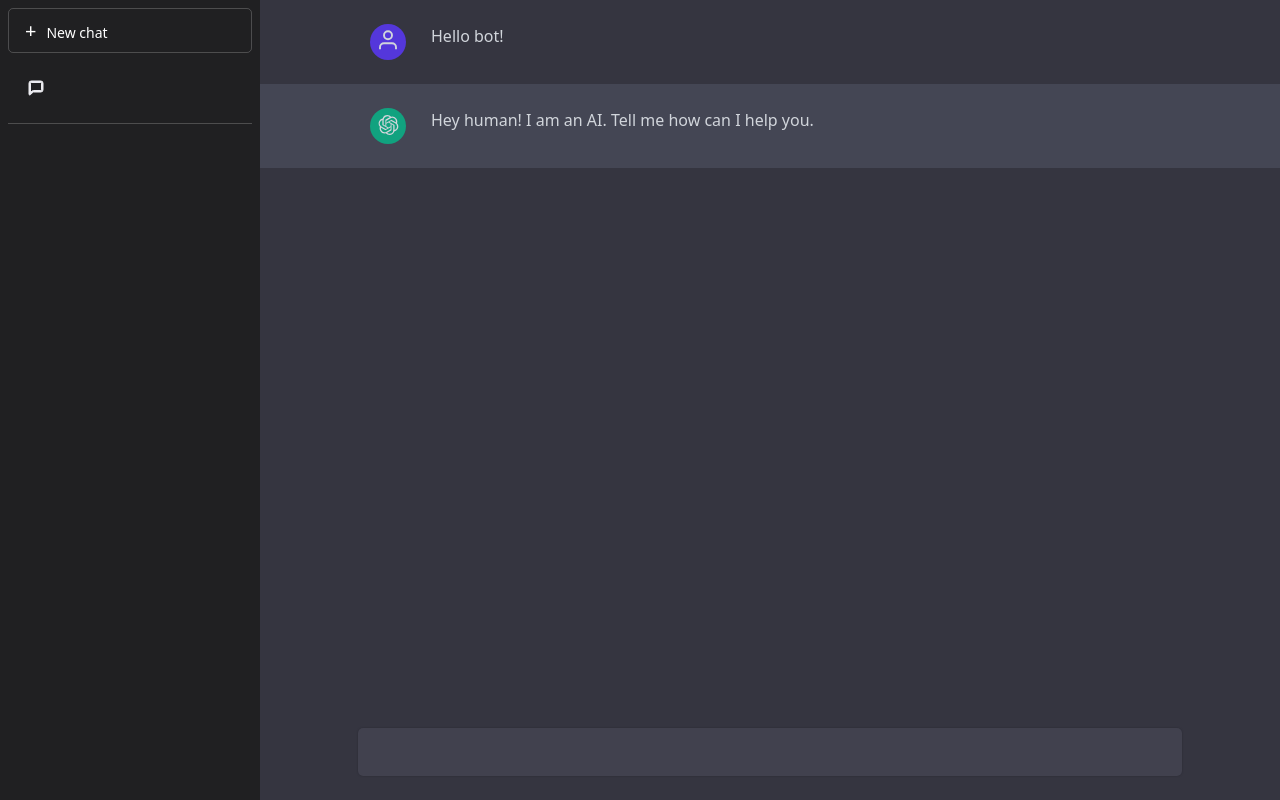
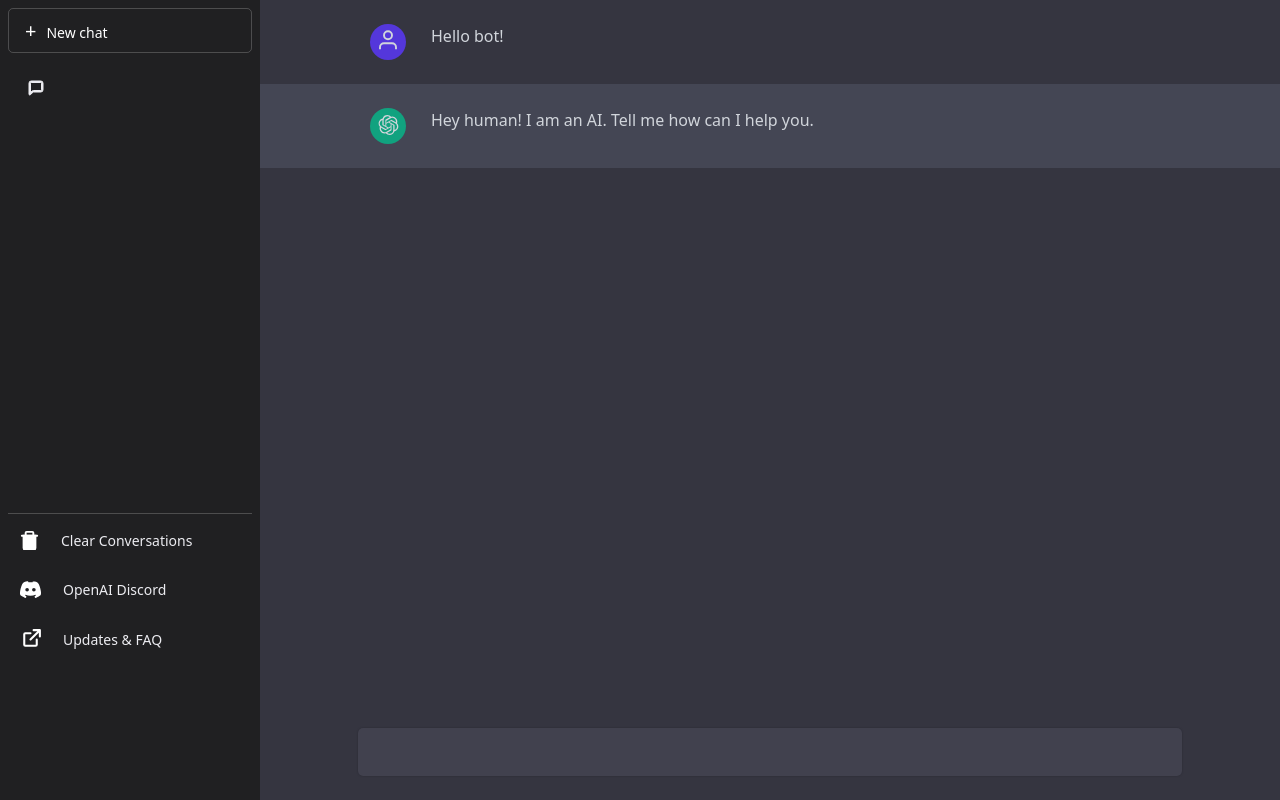
Before and after one commit to creative2113/react-chatGPT-project, a React (Create React App) app in the folder client/: page / in a window 1280 px wide. Built offline with nearby package versions, Linux system fonts and the light colour scheme.

Commit message:
feat: add nav links - add open AI discord link, updates and FAQ link - allow all conversations clear

```diff
--- a/client/src/App.css
+++ b/client/src/App.css
@@ -44,13 +44,16 @@ nav {
 .navPromptWrapper {
   border-bottom: 1px solid #ffffff33;
   padding: 10px;
+  height: 55vh;
+  overflow-y: auto;
 }
 .navPrompt {
   display: flex;
   align-items: center;
   padding: 10px;
-  column-gap: 5px;
+  column-gap: 20px;
   margin: 5px 0;
+  text-align: left;
 }
 .navPrompt p {
   font-size: 14px;
--- a/client/src/App.js
+++ b/client/src/App.js
@@ -6,6 +6,7 @@ import NewChat from "./components/NewChat";
 import NavPrompt from "./components/NavPrompt";
 import Loading from "./components/Loading";
 import Error from "./components/Error";
+import NavLinks from "./components/NavLink";
 
 function App() {
   const [showMenu, setShowMenu] = useState(false);
@@ -103,6 +104,98 @@ function App() {
               )
           )}
         </div>
+        {chatLog.length > 0 && (
+          <NavLinks
+            svg={
+              <svg
+                fill="#fff"
+                viewBox="0 0 24 24"
+                data-name="Flat Line"
+                xmlns="http://www.w3.org/2000/svg"
+                className="icon flat-line"
+                stroke="#fff"
+                width={23}
+                height={23}
+              >
+                <path
+                  d="M5 8h13a1 1 0 0 1 1 1v10a1 1 0 0 1-1 1H5V8Z"
+                  transform="rotate(90 12 14)"
+                  style={{
+                    fill: "#fff202022",
+                    strokeWidth: 2,
+                  }}
+                />
+                <path
+                  d="M16 7V4a1 1 0 0 0-1-1H9a1 1 0 0 0-1 1v3"
+                  style={{
+                    fill: "none",
+                    stroke: "#fff202022000000",
+                    strokeLinecap: "round",
+                    strokeLinejoin: "round",
+                    strokeWidth: 2,
+                  }}
+                />
+                <path
+                  data-name="primary"
+                  d="M10 11v6m4-6v6M4 7h16m-2 13V7H6v13a1 1 0 0 0 1 1h10a1 1 0 0 0 1-1Z"
+                  style={{
+                    fill: "none",
+                    stroke: "#fff202022000000",
+                    strokeLinecap: "round",
+                    strokeLinejoin: "round",
+                    strokeWidth: 2,
+                  }}
+                />
+              </svg>
+            }
+            text="Clear Conversations"
+            setChatLog={setChatLog}
+          />
+        )}
+        <NavLinks
+          svg={
+            <svg
+              viewBox="0 0 24 24"
+              xmlns="http://www.w3.org/2000/svg"
+              fill="#fff"
+              stroke="#fff"
+              width={25}
+              height={25}
+            >
+              <title>{"discord_fill"}</title>
+              <g stroke="none" fill="none" fillRule="evenodd">
+                <path d="M24 0v24H0V0h24ZM12.593 23.258l-.011.002-.071.035-.02.004-.014-.004-.071-.035c-.01-.004-.019-.001-.024.005l-.004.01-.017.428.005.02.01.013.104.074.015.004.012-.004.104-.074.012-.016.004-.017-.017-.427c-.002-.01-.009-.017-.017-.018Zm.265-.113-.013.002-.185.093-.01.01-.003.011.018.43.005.012.008.007.201.093c.012.004.023 0 .029-.008l.004-.014-.034-.614c-.003-.012-.01-.02-.02-.022Zm-.715.002a.023.023 0 0 0-.027.006l-.006.014-.034.614c0 .012.007.02.017.024l.015-.002.201-.093.01-.008.004-.011.017-.43-.003-.012-.01-.01-.184-.092Z" />
+                <path
+                  d="M15.003 4c.744 0 1.53.26 2.25.547l.527.216c1.26.528 1.968 1.636 2.517 2.853.891 1.975 1.51 4.608 1.724 6.61.102.95.127 1.906-.056 2.549-.197.687-.867 1.173-1.518 1.555l-.322.183-.334.186c-.172.096-.349.191-.525.284l-.522.27-.717.357-.577.284a1 1 0 1 1-.894-1.788l.79-.39-.58-.609c-1.39.57-3.027.893-4.766.893-1.739 0-3.376-.322-4.766-.893l-.58.608.793.39a1 1 0 1 1-.894 1.79l-.544-.27c-.402-.2-.805-.398-1.203-.607l-.928-.505-.321-.183c-.651-.382-1.322-.868-1.518-1.555-.184-.643-.158-1.598-.057-2.55.214-2.001.833-4.634 1.724-6.609.549-1.217 1.257-2.325 2.517-2.853C7.059 4.413 8.072 4 9 4c.603 0 1.077.555.99 1.147A13.65 13.65 0 0 1 12 5c.691 0 1.366.05 2.014.148A1.012 1.012 0 0 1 15.004 4ZM8.75 10.5a1.75 1.75 0 1 0 0 3.5 1.75 1.75 0 0 0 0-3.5Zm6.5 0a1.75 1.75 0 1 0 0 3.5 1.75 1.75 0 0 0 0-3.5Z"
+                  fill="#fff"
+                />
+              </g>
+            </svg>
+          }
+          text="OpenAI Discord"
+          link="https://discord.com/invite/openai"
+        />
+        <NavLinks
+          svg={
+            <svg
+              viewBox="0 0 24 24"
+              xmlns="http://www.w3.org/2000/svg"
+              fill="none"
+              width={25}
+              height={25}
+            >
+              <path
+                stroke="#fff"
+                strokeLinecap="round"
+                strokeLinejoin="round"
+                strokeWidth={2}
+                d="M12 6H7a1 1 0 0 0-1 1v10a1 1 0 0 0 1 1h10a1 1 0 0 0 1-1v-5m-6 0 7.5-7.5M15 3h6v6"
+              />
+            </svg>
+          }
+          text="Updates & FAQ"
+          link="https://help.openai.com/en/collections/3742473-chatgpt"
+        />
       </aside>
 
       <section className="chatBox">
--- /dev/null
+++ b/client/src/components/NavLink.jsx
@@ -0,0 +1,23 @@
+import React from "react";
+
+const NavLinks = ({ svg, link, text, setChatLog }) => {
+  const handleClick = (text) => {
+    if (text === "Clear Conversations") setChatLog([]);
+  };
+  return (
+    <a
+      href={link}
+      target="_blank"
+      rel="noreferrer"
+      style={{ textDecoration: "none" }}
+      onClick={() => handleClick(text)}
+    >
+      <div className="navPrompt">
+        {svg}
+        <p>{text}</p>
+      </div>
+    </a>
+  );
+};
+
+export default NavLinks;
```
Also changed, not shown: 1 other file (tests, documents, lock files or other folders).
